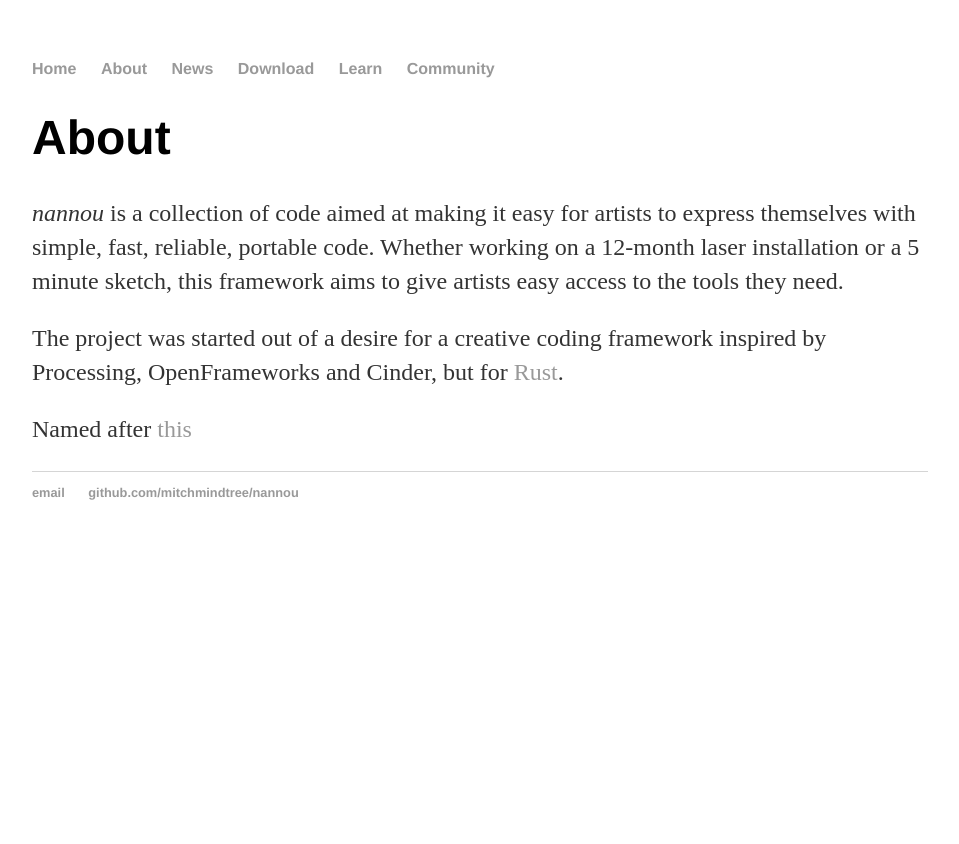
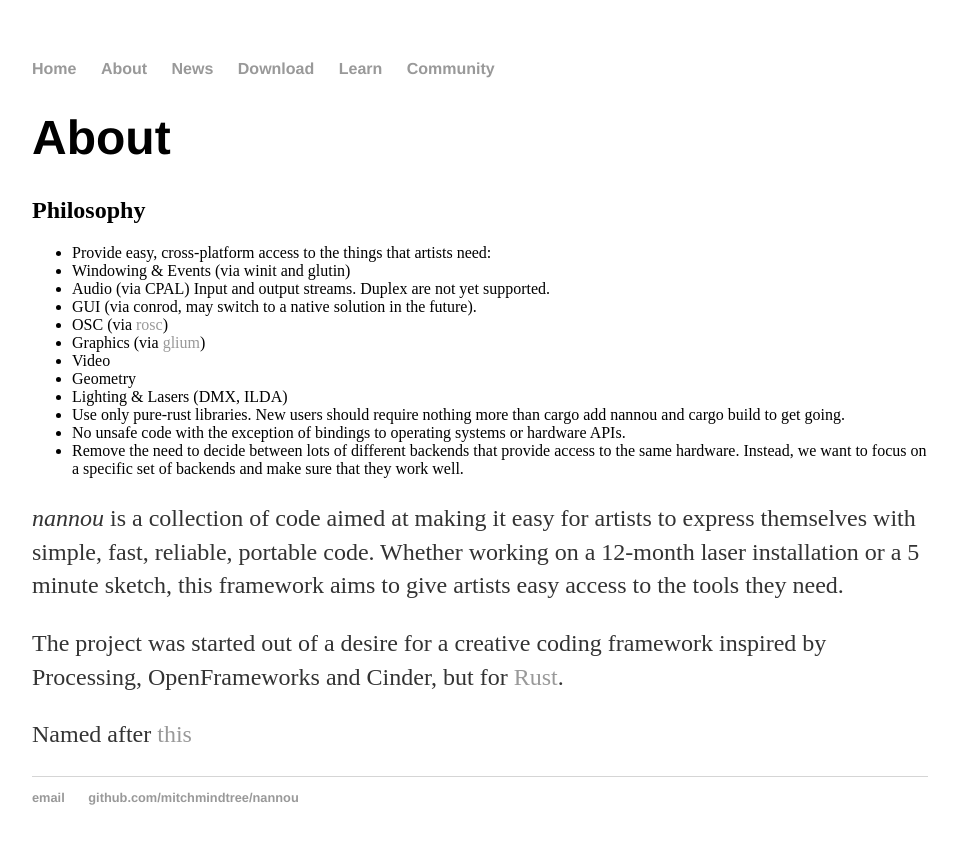
Before and after one commit to mitchmindtree/nannou-org.github.io, a Jekyll site: the page built from about/index.html, in a window 1280 px wide. Shown: the top 844 px of the page, without its empty margins (160-1119 px from the left). Built offline with Jekyll 4.4.1, drawn with Linux system fonts in a browser that asks for light colours.

Commit message:
Content changes "About"
Added Philosophy

```diff
--- a/about/index.html
+++ b/about/index.html
@@ -5,6 +5,21 @@
 
 <div class="about">
 <h1>About</h1>
+<h2>Philosophy</h2>
+	<ul>
+		<li>Provide easy, cross-platform access to the things that artists need:</li>
+		<li>Windowing &amp; Events (via winit and glutin)</li>
+		<li>Audio (via CPAL) Input and output streams. Duplex are not yet supported.</li>
+		<li>GUI (via conrod, may switch to a native solution in the future).
+		<li>OSC (via <a href="https://crates.io/crates/rosc">rosc</a>)</li>
+		<li>Graphics (via <a href="https://crates.io/crates/glium">glium</a>)</li>
+		<li>Video</li>
+		<li>Geometry</li>
+		<li>Lighting &amp; Lasers (DMX, ILDA)</li>
+		<li>Use only pure-rust libraries. New users should require nothing more than cargo add nannou and cargo build to get going.</li>
+		<li>No unsafe code with the exception of bindings to operating systems or hardware APIs.</li>
+		<li>Remove the need to decide between lots of different backends that provide access to the same hardware. Instead, we want to focus on a specific set of backends and make sure that they work well.</li>
+	</ul>
   <p><em>nannou</em> is a collection of code aimed at making it easy for artists to express themselves with simple, fast, reliable, portable code. Whether working on a 12-month laser installation or a 5 minute sketch, this framework aims to give artists easy access to the tools they need.</p>
   <p>The project was started out of a desire for a creative coding framework inspired by Processing, OpenFrameworks and Cinder, but for <a href="https://www.rust-lang.org/en-US/">Rust</a>.</p>
   <p>Named after <a href="https://www.youtube.com/watch?v=A-Pkx37kYf4">this</a></p>
```
Also changed, not shown: learn/index.html (+10 -1 lines), 1 other file.
